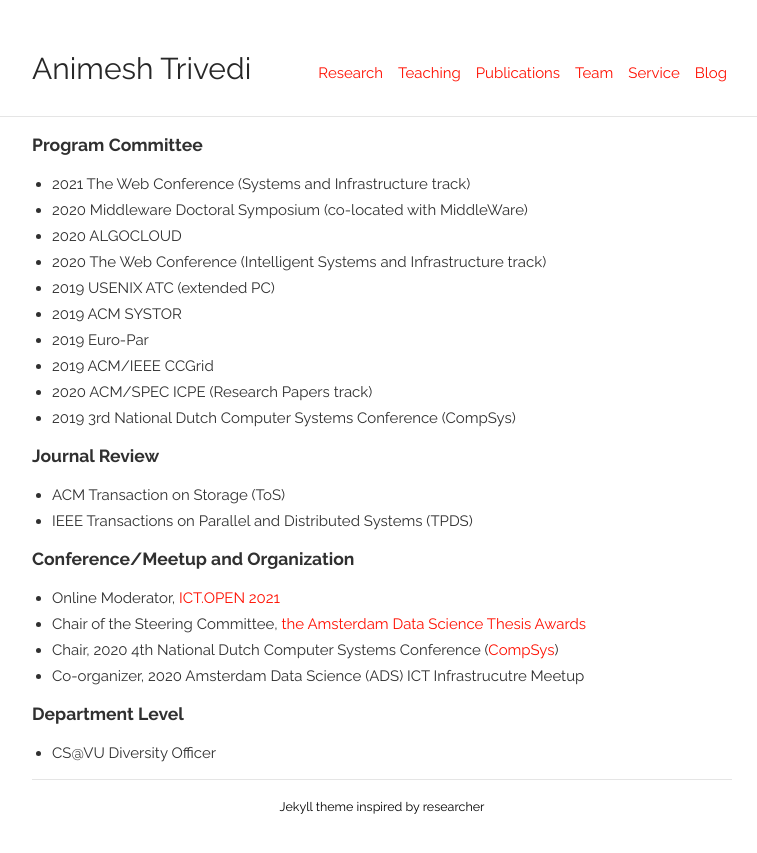
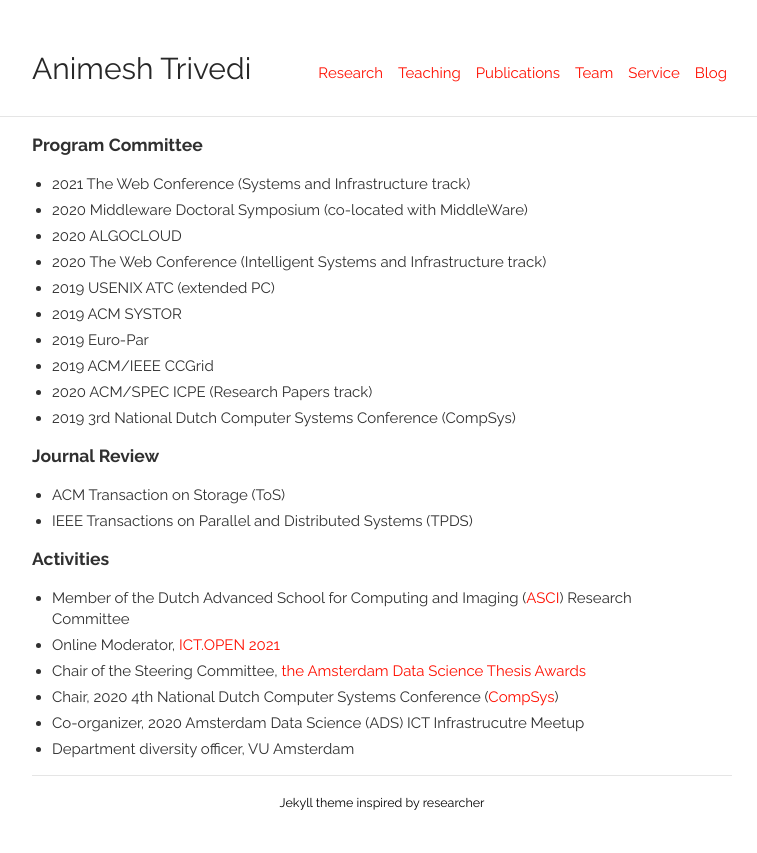
Before and after one commit to animeshtrivedi/animeshtrivedi.github.io, a Jekyll site: the page built from service.md, in a window 1280 px wide. Shown: the top 853 px of the page, without its empty margins (258-1015 px from the left). Built offline with Jekyll 4.4.1, drawn with Linux system fonts in a browser that asks for light colours.

Commit message:
ASCI membership

```diff
--- a/service.md
+++ b/service.md
@@ -22,11 +22,10 @@ permalink: /service/
   * ACM Transaction on Storage (ToS)
   * IEEE Transactions on Parallel and Distributed Systems (TPDS)
 
-### Conference/Meetup and Organization
+### Activities
+  * Member of the Dutch Advanced School for Computing and Imaging ([ASCI](https://asci.tudelft.nl/)) Research Committee
   * Online Moderator, [ICT.OPEN 2021](https://www.ictopen.nl/programme2021)
   * Chair of the Steering Committee, [the Amsterdam Data Science Thesis Awards](https://amsterdamdatascience.nl/events/thesis-awards/)
   * Chair, 2020 4th National Dutch Computer Systems Conference ([CompSys](https://www.compsys.science/))
   * Co-organizer, 2020 Amsterdam Data Science (ADS) ICT Infrastrucutre Meetup
-
-### Department Level
-  * CS@VU Diversity Officer
+  * Department diversity officer, VU Amsterdam
```
